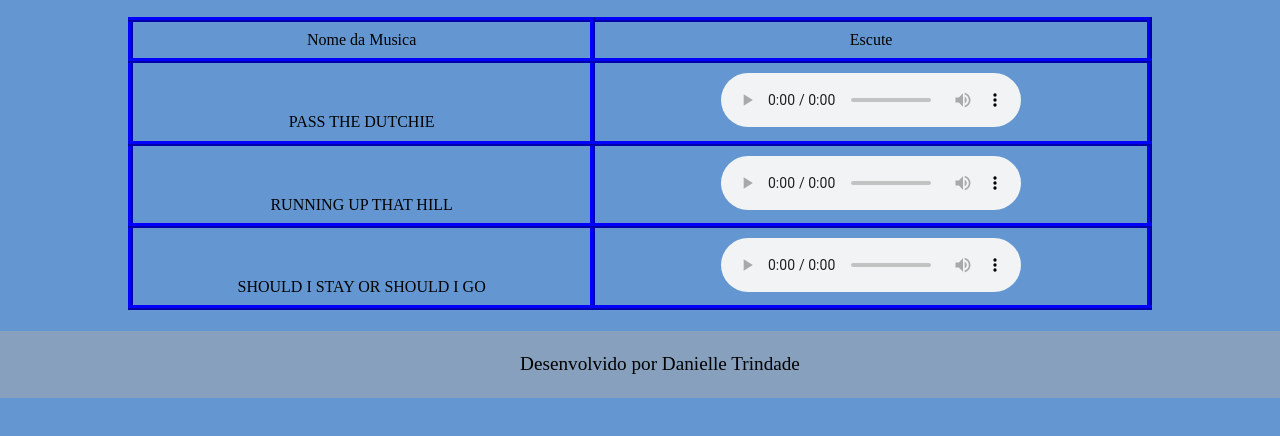
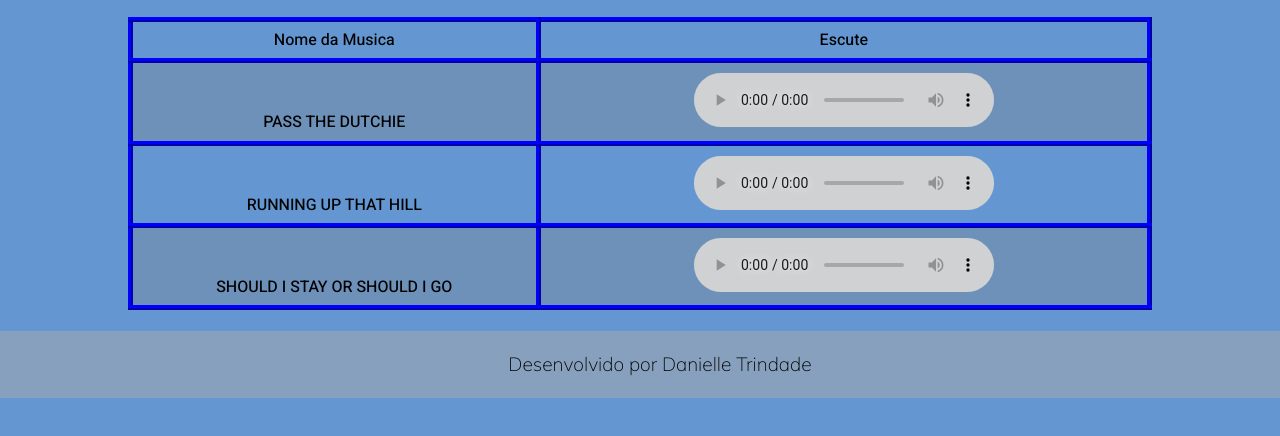
Before and after one commit to danielletrind/sitestrangerthings, a plain HTML site: page contato.html in a window 1280 px wide. Shown: the part 324-760 px from the top of the page. Drawn offline with Linux system fonts and the light colour scheme.

Commit message:
alterações na fonte

```diff
--- a/contato.html
+++ b/contato.html
@@ -6,6 +6,7 @@
     <meta name="viewport" content="width=device-width, initial-scale=1.0">
     <link rel="stylesheet" href="css/reset.css">
     <link rel="stylesheet" href="css/estilo.css">
+    <link href="https://fonts.googleapis.com/css2?family=Heebo:wght@500&family=Mulish:wght@200&display=swap" rel="stylesheet">
     <title>Músicas</title>
 </head>
 <body>
--- a/css/estilo.css
+++ b/css/estilo.css
@@ -9,6 +9,7 @@ body{
 .logo{
    padding-top: 1%;
    padding-bottom: 1%;
+   text-align: center;
 }
 
 .menu, footer{
@@ -104,6 +105,8 @@ p{
     text-align: justify;
     text-indent: 40px;
     line-height: 1.5;
+    font-family: 'Mulish', sans-serif;
+
 }
 
 .historia_personagens > p{
@@ -155,6 +158,7 @@ table{
   border-collapse: collapse;
   width: 100%;
   margin-top: 2%;
+  font-family: 'Heebo', sans-serif;
 }
 
 
@@ -164,3 +168,23 @@ td,th{
   padding-bottom: 1%;
   text-align: center;
 }
+.img_logo{
+  width: 40%;
+  text-align: center;
+
+}
+tr:nth-child(even) {
+  background-color: rgba(128, 128, 128, 0.3);
+}
+
+td:first-child{
+  width: 40%;
+}
+
+td:first-child + td{
+  width: 60%;
+}
+
+audio::-webkit-media-controls-panel{
+  background-color:rgba(128, 128, 128, 0.3) !important;
+  }
```
Also changed, not shown: com.html (+1 -0 lines), index.html (+3 -1 lines), personagens.html (+1 -0 lines), img/Stranger-Things-Logo.png (added).
